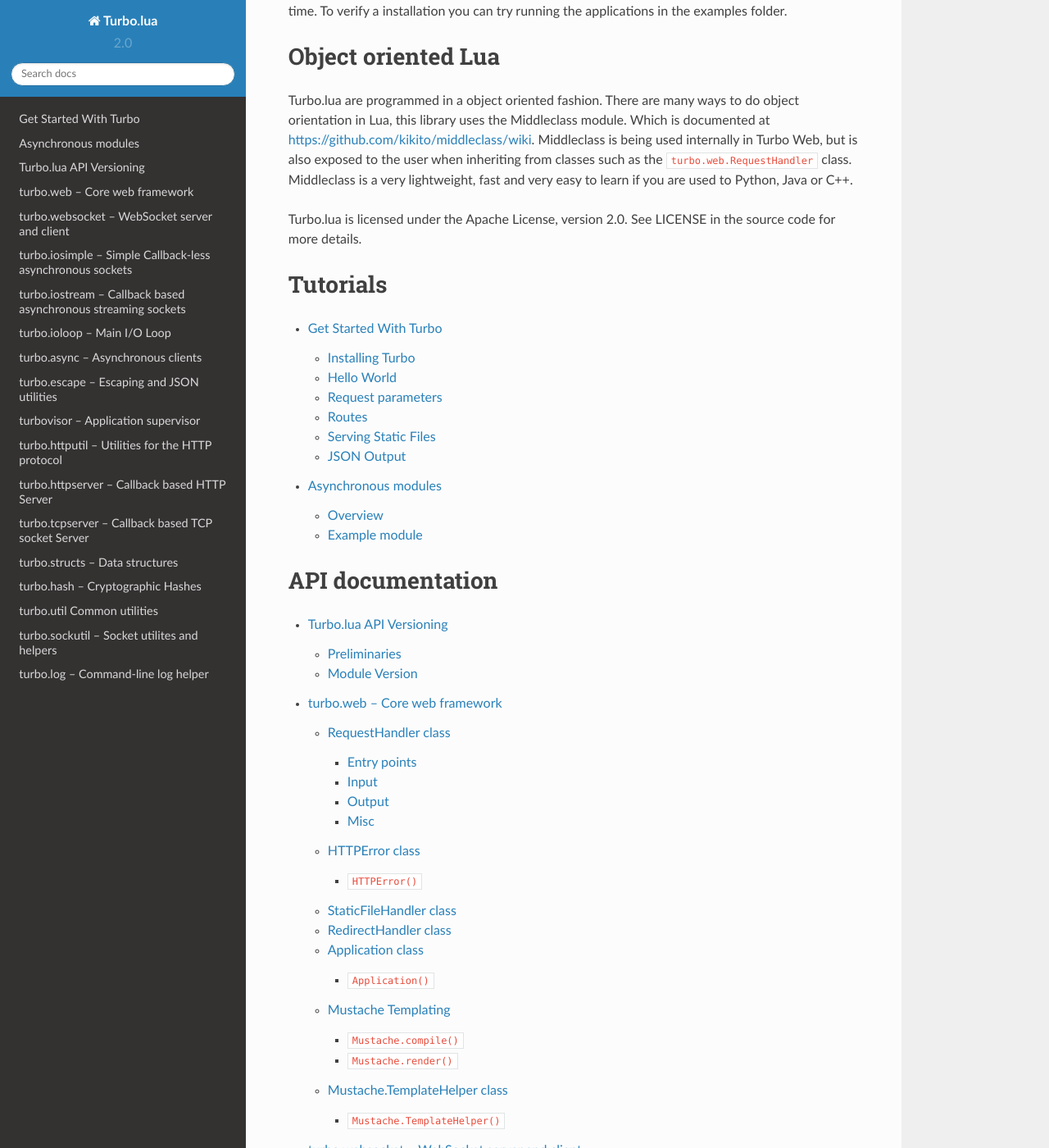
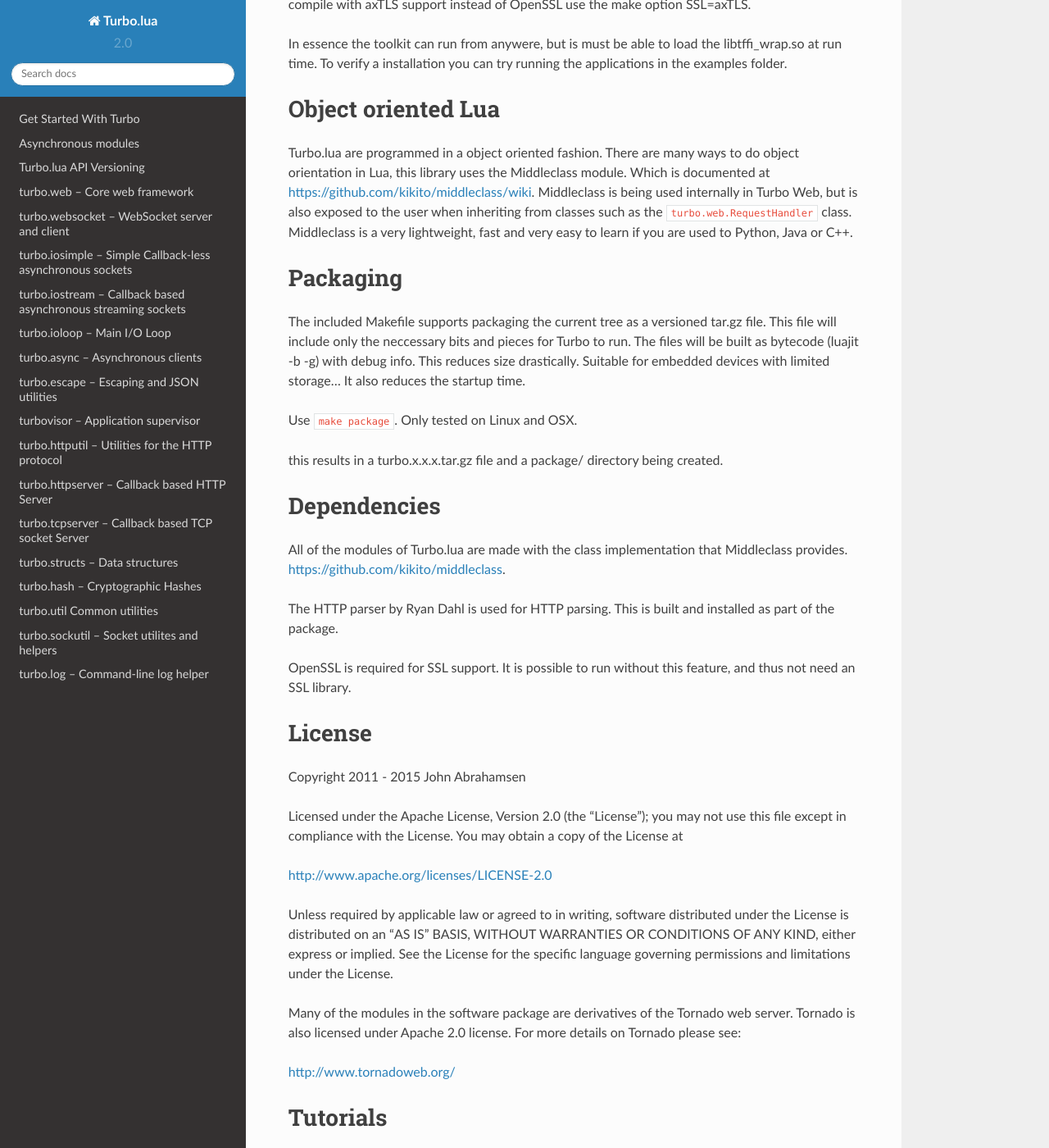
Before and after one commit to LuaDist-testing/turbo, a Sphinx documentation site: the page built from doc/index.rst, in a window 1280 px wide and 1400 px high, scrolled down 2508 px. Shown: the whole window at 82% size. Built offline with Sphinx 7.4.7 and the Read the Docs theme 2.0.0, drawn with Linux system fonts in a browser that asks for light colours; some of the changed text lies outside the part shown.

Commit message:
Update to version 2.0-2

```diff
--- a/README.rst
+++ b/README.rst
@@ -9,7 +9,7 @@ Keep in mind that running this with LuaJIT provides you with roughly the speed o
 
 LuaJIT 2 is REQUIRED, PUC-RIO Lua is unsupported.
 
-API Documentation is available at http://turbolua.org/doc/
+API Documentation is available at http://turbolua.org, or it can be built from source with ``make html`` from /doc in the source tree.
 
 It's main features and design principles are:
 
@@ -36,7 +36,7 @@ x86, x64, ARM, PPC, MIPSEL
 
 Supported Operating Systems
 ---------------------------
-Linux distros (x86, x64) and Windows x64. Possibly others using LuaSocket, but not tested or supported.
+Linux distros (x86, x64), OSX (Intel-based) and Windows x64. Possibly others using LuaSocket, but not tested or supported.
 
 Installation
 ------------
@@ -60,7 +60,7 @@ E.g:
 ``SET TURBO_LIBTFFI=C:\turbo.lua\src\turbo\libtffi_wrap.dll`` and
 ``SET TURBO_LIBSSL=C:\Program Files\OpenSSL\libeay32.dll``
 
-Applies for Linux only:
+Applies for Linux based OS and OSX only:
 
 Turbo.lua can also be installed by the included Makefile. Simply download and run ``make install`` (requires root priv). It is installed in the default Lua 5.1 and LuaJIT 2.0 module directory.
 
--- a/doc/index.rst
+++ b/doc/index.rst
@@ -5,13 +5,31 @@ Introduction
 ------------
 Turbo.lua is a framework built for LuaJIT 2 to simplify the task of building fast and scalable network applications. It uses a event-driven, non-blocking, no thread design to deliver excellent performance and minimal footprint to high-load applications while also providing excellent support for embedded uses. The toolkit can be used for HTTP REST API's, traditional dynamic web pages through templating, open connections like WebSockets, or just as high level building blocks for native speed network applications.
 
-First and foremost the framework is aimed at the HTTP(S) protocol. This means web developers and HTTP API developers are the first class citizens. But the framework contains generic nuts and bolts such as; a I/O loop, IO Stream classes, customizeable TCP (with SSL) server classes giving it value for everyone doing any kind of high performance network application. It will also speak directly to your exising C libraries, and happily also create native C struct's for the ultimate memory and CPU performance.
+First and foremost the framework is aimed at the HTTP(S) protocol. This means web developers and HTTP API developers are the first class citizens. But the framework contains generic nuts and bolts such as; a I/O loop, IO Stream classes, customizeable TCP (with SSL) server classes giving it value for everyone doing any kind of high performance network application.
 
-Keep in mind that running this with LuaJIT provides you with roughly the speed of compiled C code with only a fraction of the development time. Perfect for small devices running cheap CPU's on battery power as well as your pay per use Amazon cluster.
+Hello World
+===========
+
+The traditional and mandatory 'Hello World'
+
+.. code-block:: lua
+
+    local turbo = require("turbo")
+
+    local HelloWorldHandler = class("HelloWorldHandler", turbo.web.RequestHandler)
+
+    function HelloWorldHandler:get()
+        self:write("Hello World!")
+    end
+
+    turbo.web.Application({
+        {"/hello", HelloWorldHandler}
+    }):listen(8888)
+    turbo.ioloop.instance():start()
 
 LuaJIT 2 is REQUIRED, PUC-RIO Lua is unsupported.
 
-API Documentation is available at http://turbolua.org/doc/
+Git repository is available at https://github.com/kernelsauce/turbo.
 
 It's main features and design principles are:
 
@@ -45,7 +63,7 @@ x86, x64, ARM, PPC, MIPSEL
 
 Supported Operating Systems
 ---------------------------
-Linux distros (x86, x64) and Windows x64. Possibly others using LuaSocket, but not tested or supported.
+Linux distros (x86, x64), OSX (Intel-based) and Windows x64. Possibly others using LuaSocket, but not tested or supported.
 
 Installation
 ------------
@@ -72,7 +86,7 @@ E.g:
 ``SET TURBO_LIBTFFI=C:\turbo.lua\src\turbo\libtffi_wrap.dll`` and
 ``SET TURBO_LIBSSL=C:\Program Files\OpenSSL\libeay32.dll``
 
-Applies for Linux only:
+Applies for Linux based OS and OSX only:
 
 Turbo.lua can also be installed by the included Makefile. Simply download and run ``make install`` (requires root priv). It is installed in the default Lua 5.1 and LuaJIT 2.0 module directory.
 
@@ -94,7 +108,47 @@ Turbo Web, but is also exposed to the user when inheriting from classes such as
 ``turbo.web.RequestHandler`` class. Middleclass is a very lightweight, fast and very
 easy to learn if you are used to Python, Java or C++.
 
-Turbo.lua is licensed under the Apache License, version 2.0. See LICENSE in the source code for more details.
+Packaging
+---------
+The included Makefile supports packaging the current tree as a versioned tar.gz file.
+This file will include only the neccessary bits and pieces for Turbo to run. The files
+will be built as bytecode (luajit -b -g) with debug info. This reduces size drastically.
+Suitable for embedded devices with limited storage... It also reduces the startup time.
+
+Use ``make package``. Only tested on Linux and OSX.
+
+this results in a turbo.x.x.x.tar.gz file and a package/ directory being created.
+
+Dependencies
+------------
+All of the modules of Turbo.lua are made with the class implementation that Middleclass provides.
+https://github.com/kikito/middleclass.
+
+The HTTP parser by Ryan Dahl is used for HTTP parsing. This is built and installed as part of the package.
+
+OpenSSL is required for SSL support. It is possible to run without this feature, and thus not need an SSL library.
+
+License
+-------
+Copyright 2011 - 2015 John Abrahamsen
+
+Licensed under the Apache License, Version 2.0 (the "License");
+you may not use this file except in compliance with the License.
+You may obtain a copy of the License at
+
+http://www.apache.org/licenses/LICENSE-2.0
+
+Unless required by applicable law or agreed to in writing, software
+distributed under the License is distributed on an "AS IS" BASIS,
+WITHOUT WARRANTIES OR CONDITIONS OF ANY KIND, either express or implied.
+See the License for the specific language governing permissions and
+limitations under the License.
+
+Many of the modules in the software package are derivatives of the
+Tornado web server. Tornado is also licensed under Apache 2.0 license.
+For more details on Tornado please see:
+
+http://www.tornadoweb.org/
 
 
 Tutorials
```
Also changed, not shown: other parts of doc/index.rst (+1 -5 lines), 11 other files.
